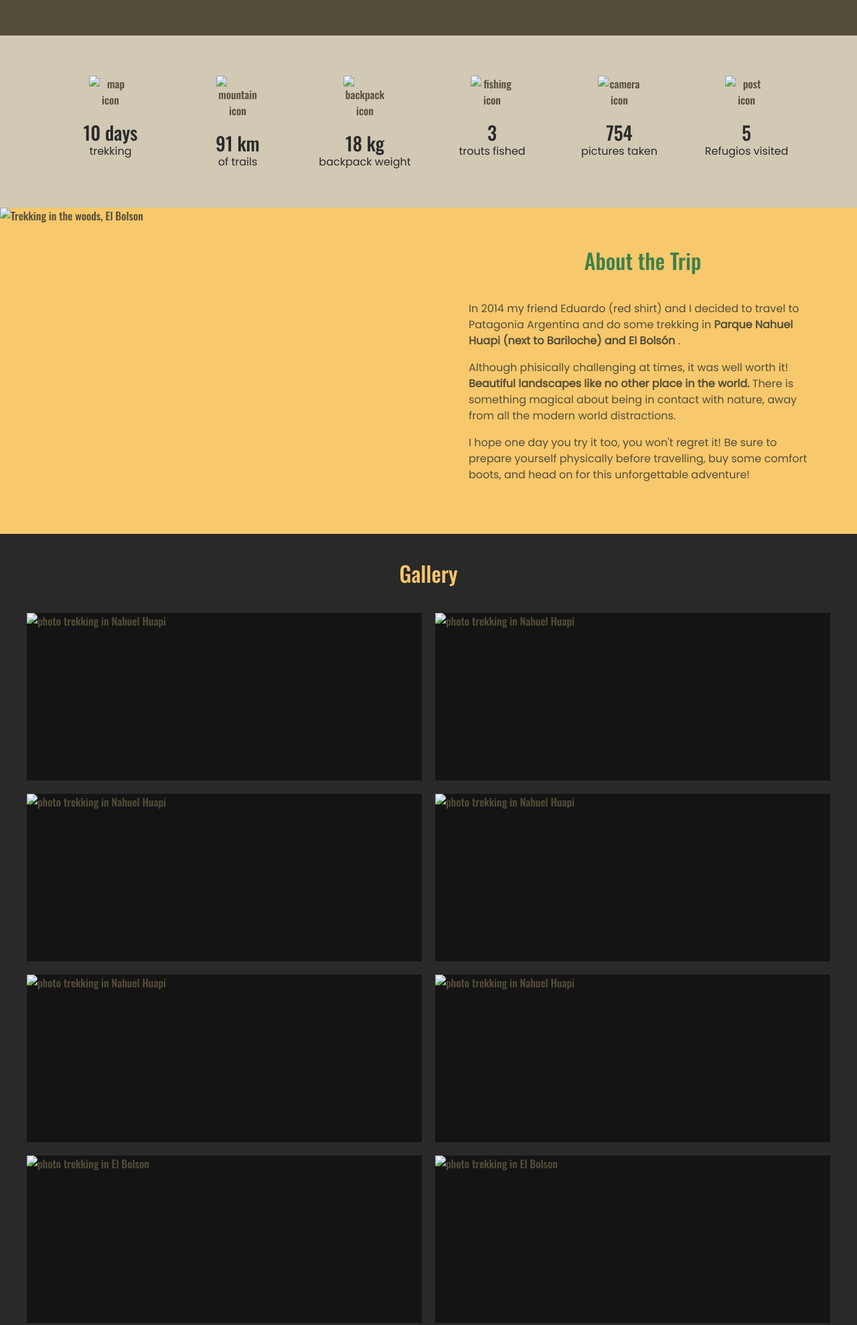
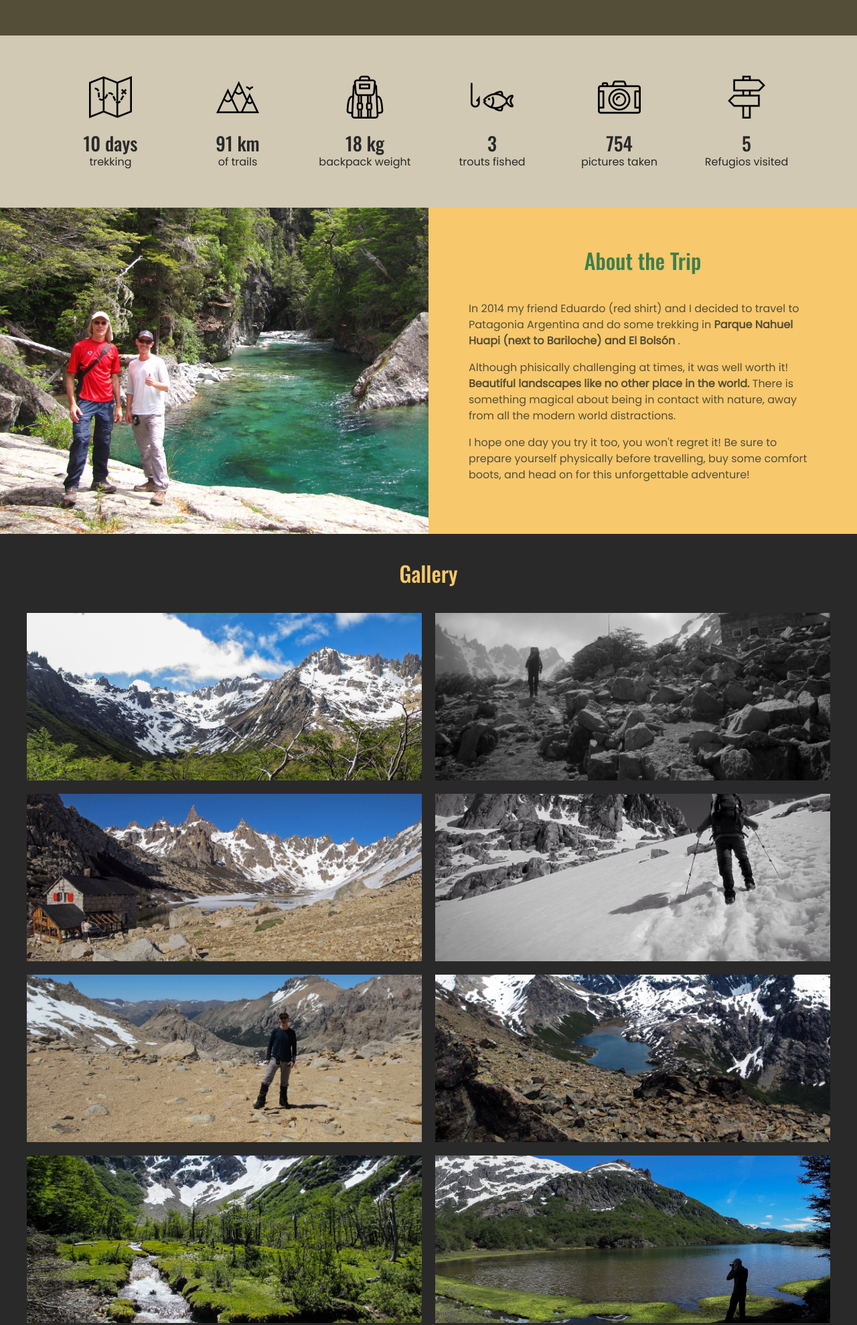
Before and after one commit to luizdanielmlima/trip-patagonia, a website: page dist/index.html in a window 1280 px wide. Shown: the part 725-2703 px from the top of the page at 67% size. Drawn offline with nearby package versions, Linux system fonts and the light colour scheme; the site is published under a folder, as on GitHub Pages, so addresses that start at the root find nothing.

Commit message:
correted img paths in index.html

```diff
--- a/dist/index.html
+++ b/dist/index.html
@@ -25,11 +25,11 @@
     <!-- Glide.JS stylesheet and stuff -->
     <!-- <link
       rel="stylesheet"
-      href="../node_modules/@glidejs/glide/dist/css/glide.core.min.css"
+      href="../node_modules/@glidejs/glide./css/glide.core.min.css"
     />
     <link
       rel="stylesheet"
-      href="../node_modules/@glidejs/glide/dist/css/glide.theme.min.css"
+      href="../node_modules/@glidejs/glide./css/glide.theme.min.css"
     /> -->
 
     <!-- My CSS -->
@@ -114,32 +114,32 @@
       <section class="stats-section container" id="stats">
         <div class="row">
           <div class="stat-item col-lg-2 col-sm-6">
-            <img src="/dist/assets/icons/map.png" alt="map icon" />
+            <img src="./assets/icons/map.png" alt="map icon" />
             <h3>10 days</h3>
             <p>trekking</p>
           </div>
           <div class="stat-item col-lg-2 col-sm-6">
-            <img src="/dist/assets/icons/mountain.png" alt="mountain icon" />
+            <img src="./assets/icons/mountain.png" alt="mountain icon" />
             <h3>91 km</h3>
             <p>of trails</p>
           </div>
           <div class="stat-item col-lg-2 col-sm-6">
-            <img src="/dist/assets/icons/backpack.png" alt="backpack icon" />
+            <img src="./assets/icons/backpack.png" alt="backpack icon" />
             <h3>18 kg</h3>
             <p>backpack weight</p>
           </div>
           <div class="stat-item col-lg-2 col-sm-6">
-            <img src="/dist/assets/icons/fishing.png" alt="fishing icon" />
+            <img src="./assets/icons/fishing.png" alt="fishing icon" />
             <h3>3</h3>
             <p>trouts fished</p>
           </div>
           <div class="stat-item col-lg-2 col-sm-6">
-            <img src="/dist/assets/icons/camera.png" alt="camera icon" />
+            <img src="./assets/icons/camera.png" alt="camera icon" />
             <h3>754</h3>
             <p>pictures taken</p>
           </div>
           <div class="stat-item col-lg-2 col-sm-6">
-            <img src="/dist/assets/icons/post.png" alt="post icon" />
+            <img src="./assets/icons/post.png" alt="post icon" />
             <h3>5</h3>
             <p>Refugios visited</p>
           </div>
@@ -149,7 +149,7 @@
       <section class="about-content" id="about">
         <img
           class="about-img"
-          src="/dist/assets/photos/Bariloche_Me_Eduardo2.JPG"
+          src="./assets/photos/Bariloche_Me_Eduardo2.JPG"
           alt="Trekking in the woods, El Bolson"
         />
         <div class="about-text">
@@ -191,7 +191,7 @@
               </p>
             </div>
             <img
-              src="/dist/assets/photos/NahuelHuapi_Mountain_WayTo_RefugioFrey.jpg"
+              src="./assets/photos/NahuelHuapi_Mountain_WayTo_RefugioFrey.jpg"
               alt="photo trekking in Nahuel Huapi"
             />
           </figure>
@@ -203,7 +203,7 @@
               </p>
             </div>
             <img
-              src="/dist/assets/photos/NahuelHuapi_Arriving_RefugioFrey.jpg"
+              src="./assets/photos/NahuelHuapi_Arriving_RefugioFrey.jpg"
               alt="photo trekking in Nahuel Huapi"
             />
           </figure>
@@ -215,7 +215,7 @@
               </p>
             </div>
             <img
-              src="/dist/assets/photos/NahuelHuapi_RefugioFrey.jpg"
+              src="./assets/photos/NahuelHuapi_RefugioFrey.jpg"
               alt="photo trekking in Nahuel Huapi"
             />
           </figure>
@@ -227,7 +227,7 @@
               </p>
             </div>
             <img
-              src="/dist/assets/photos/NahuelHuapi_Climbing_Uphill_Exiting_RefugioFrey.jpg"
+              src="./assets/photos/NahuelHuapi_Climbing_Uphill_Exiting_RefugioFrey.jpg"
               alt="photo trekking in Nahuel Huapi"
             />
           </figure>
@@ -239,7 +239,7 @@
               </p>
             </div>
             <img
-              src="/dist/assets/photos/NahuelHuapi_Me_Resting_OnTheWayTo_RefugioJackob.jpg"
+              src="./assets/photos/NahuelHuapi_Me_Resting_OnTheWayTo_RefugioJackob.jpg"
               alt="photo trekking in Nahuel Huapi"
             />
           </figure>
@@ -251,7 +251,7 @@
               </p>
             </div>
             <img
-              src="/dist/assets/photos/NahuelHuapi_LakeJakob_RefugioSanMartin.jpg"
+              src="./assets/photos/NahuelHuapi_LakeJakob_RefugioSanMartin.jpg"
               alt="photo trekking in Nahuel Huapi"
             />
           </figure>
@@ -263,7 +263,7 @@
               </p>
             </div>
             <img
-              src="/dist/assets/photos/ElBolson_Arriving_RefugioHieloAzul.jpg"
+              src="./assets/photos/ElBolson_Arriving_RefugioHieloAzul.jpg"
               alt="photo trekking in El Bolson"
             />
           </figure>
@@ -275,7 +275,7 @@
               </p>
             </div>
             <img
-              src="/dist/assets/photos/ElBolson_Lake_RefugioNatacion.jpg"
+              src="./assets/photos/ElBolson_Lake_RefugioNatacion.jpg"
               alt="photo trekking in El Bolson"
             />
           </figure>
@@ -287,7 +287,7 @@
               </p>
             </div>
             <img
-              src="/dist/assets/photos/ElBolson_River_Near_RefugioNatacion.jpg"
+              src="./assets/photos/ElBolson_River_Near_RefugioNatacion.jpg"
               alt="photo trekking in El Bolson"
             />
           </figure>
@@ -299,7 +299,7 @@
               </p>
             </div>
             <img
-              src="/dist/assets/photos/ElBolson_RioAzul_AmazingColors.jpg"
+              src="./assets/photos/ElBolson_RioAzul_AmazingColors.jpg"
               alt="photo trekking in El Bolson"
             />
           </figure>
@@ -311,7 +311,7 @@
               </p>
             </div>
             <img
-              src="/dist/assets/photos/ElBolson_Tents_Refugio_LaPlayita.JPG"
+              src="./assets/photos/ElBolson_Tents_Refugio_LaPlayita.JPG"
               alt="photo trekking in El Bolson"
             />
           </figure>
@@ -323,7 +323,7 @@
               </p>
             </div>
             <img
-              src="/dist/assets/photos/ElBolson_Beer_Refugio_LaTronconada.JPG"
+              src="./assets/photos/ElBolson_Beer_Refugio_LaTronconada.JPG"
               alt="photo trekking in El Bolson"
             />
           </figure>
@@ -409,7 +409,7 @@
       integrity="sha384-JZR6Spejh4U02d8jOt6vLEHfe/JQGiRRSQQxSfFWpi1MquVdAyjUar5+76PVCmYl"
       crossorigin="anonymous"
     ></script>
-    <!-- <script src="../node_modules/@glidejs/glide/dist/glide.min.js"></script> -->
+    <!-- <script src="../node_modules/@glidejs/glide./glide.min.js"></script> -->
     <script src="./main.js"></script>
   </body>
 </html>
--- a/package.json
+++ b/package.json
@@ -2,7 +2,7 @@
   "name": "trippatagonia",
   "version": "1.0.0",
   "description": "website about my trip to patagonia",
-  "main": "index.html",
+  "main": "main.js",
   "scripts": {
     "deploy": "gh-pages -d dist"
   },
```
